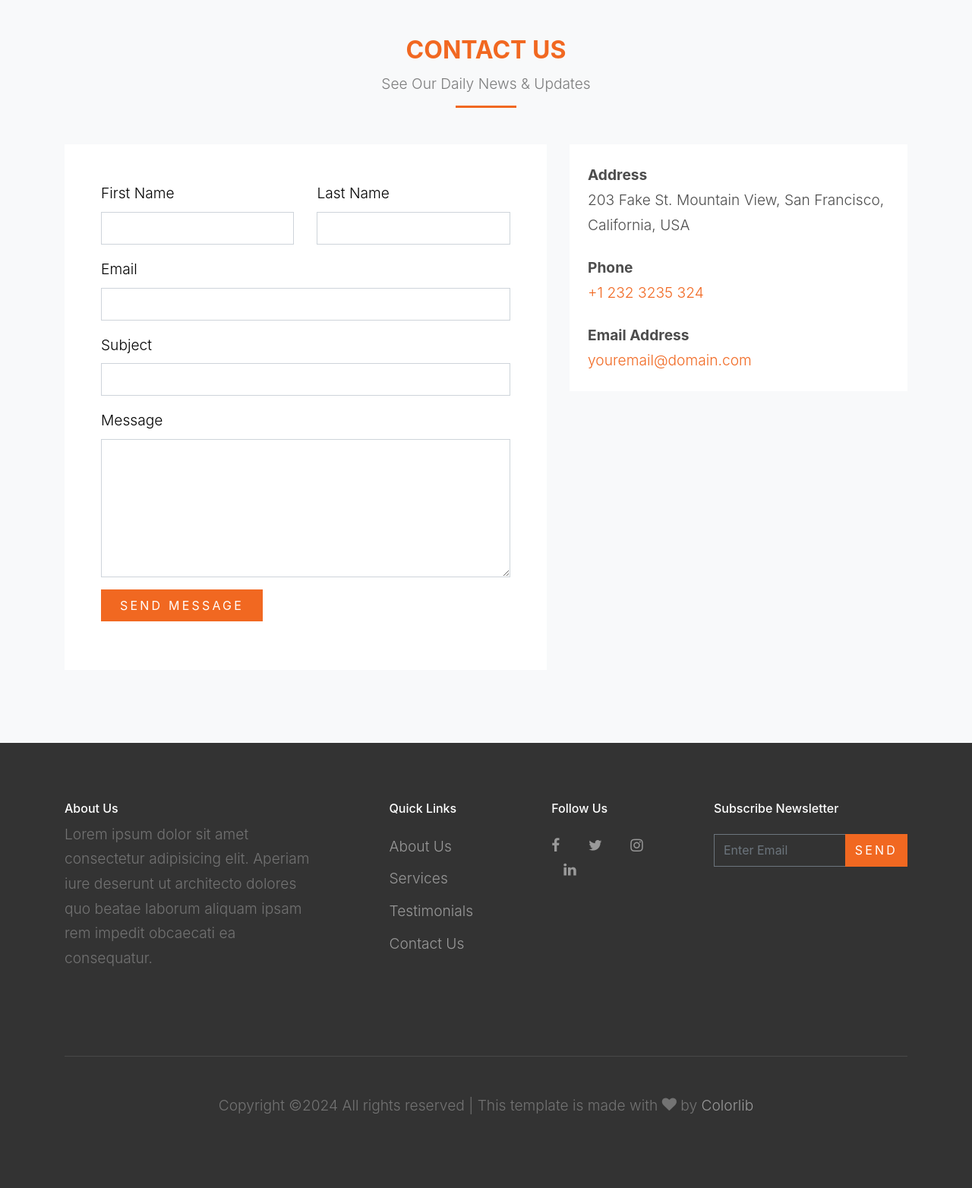
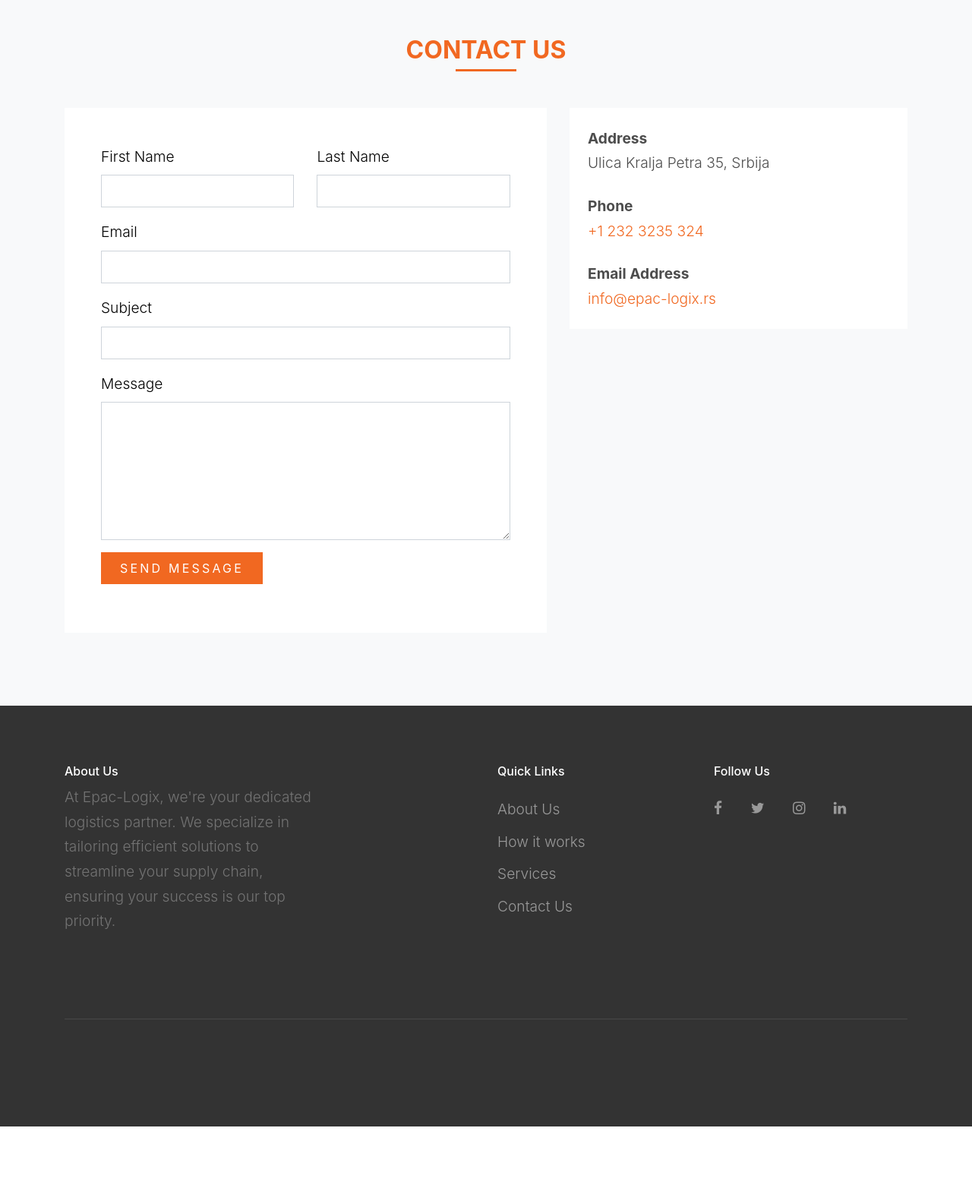
Before and after one commit to amtechweb/EpacLogix, a Flask app: page / in a window 1280 px wide. Shown: the part 4247-5811 px from the top of the page at 76% size. After the commit the page ends 5730 px from the top, so only its background shows below. Run offline with Flask 2, Linux system fonts and the light colour scheme; some libraries are stand-ins or nearby versions; some web fonts are replaced.

Commit message:
last commit

```diff
--- a/app.py
+++ b/app.py
@@ -1,4 +1,4 @@
-from flask import Flask, render_template, request, flash, redirect, send_file
+from flask import Flask, render_template, request, flash, redirect,url_for, send_file
 from flask_mail import Mail, Message
 from email_validator import validate_email, EmailNotValidError
 
@@ -17,7 +17,7 @@ app.config['MAIL_USE_SSL'] = True
 mail = Mail(app)
 
 
-@app.route("/")
+@app.route("/",methods=['GET'])
 def index():
     return render_template("index.html")
 
@@ -63,37 +63,40 @@ def sloadr():
 
 
 
-@app.route('/contact', methods=['GET', 'POST'])
+@app.route('/contact', methods=['POST'])
 def contact():
     if request.method == 'POST':
         # Process the form data
-        name = request.form['name']
+        fname = request.form['fname']
+        lname = request.form['lname']
         email = request.form['email']
-        mobile = request.form['mobile']
-        delivery_option = request.form['delivery_option']
-        special_note = request.form['special_note']
+        subject = request.form['subject']
+        message = request.form['message']
 
         try:
             # Validate email address
             v = validate_email(email)
-            email = v.email
+            email = v.normalized if v else None
 
+            if not email:
+                raise EmailNotValidError("Invalid email address")
             # Send the email
-            msg = Message('Nov obrazec - spletna stran',
-                          sender=('LeLog-spletna stran', 'contact.form2307@gmail.com'),
-                          recipients=['info@le-log.si'])
-            msg.body = f"Name: {name}\nEmail: {email}\nMobile: {mobile}\nDelivery Option: {delivery_option}\nSpecial Note: {special_note}"
+            msg = Message('New Form from website',
+                          sender=('Epac-logix website', 'contact.form2307@gmail.com'),
+                          recipients=['amefis1991@gmail.com'])
+            msg.body = f"Name: {fname} {lname}\nEmail: {email}\n\nMessage:\n{message}"
             mail.send(msg)
 
             success_message = 'Thank you for your message!'
+            print("Success message flashed:", success_message)
             flash(success_message, 'success')
-            return redirect('/')
+            return redirect(url_for('index'))
         except EmailNotValidError:
             flash('Please enter a valid email address.', 'error')
         except Exception as e:
             flash(f"An error occurred: {str(e)}", 'error')
 
-    return render_template('/')
+    return render_template('index.html')
 
 
 if __name__ == '__main__':
--- a/static/css/style.css
+++ b/static/css/style.css
@@ -5,6 +5,8 @@ body {
 	font-weight: 300;
 	font-size: 1.2rem;
 }
+
+
 
 ::-moz-selection {
 	background: #000;
--- a/templates/index.html
+++ b/templates/index.html
@@ -32,7 +32,22 @@
 
 
   </head>
+      {% with messages = get_flashed_messages(with_categories=true) %}
+        {% for category, message in messages %}
+            {% if category == 'success' %}
+                <div class="alert alert-success" role="alert">
+                    {{ message }}
+                </div>
+            {% elif category == 'error' %}
+                <div class="alert alert-danger" role="alert">
+                    {{ message }}
+                </div>
+            {% endif %}
+        {% endfor %}
+    {% endwith %}
   <body data-spy="scroll" data-target=".site-navbar-target" data-offset="200">
+
+
 
   <!-- <div class="site-wrap"> -->
 
@@ -57,7 +72,7 @@
             <nav class="site-navigation position-relative text-right" role="navigation">
 
               <ul class="site-menu js-clone-nav mx-auto d-none d-lg-block">
-                <li><a href="#section-home" class="nav-link">Home</a></li>
+                <li><a href="/" class="nav-link">Home</a></li>
                 <li class="has-children">
                   <a href="#section-about" class="nav-link">About Us</a>
                   <ul class="dropdown">
@@ -65,7 +80,7 @@
                   </ul>
                 </li>
                 <li><a href="#section-services" class="nav-link">Services</a></li>
-                <li><a href="#section-blog" class="nav-link">Our numbers</a></li>
+                <li><a href="#section-blog" class="nav-link">Case Studies</a></li>
                 <li><a href="#section-testimonials" class="nav-link">Testimonials</a></li>
                 <li><a href="#section-contact" class="nav-link">Contact</a></li>
               </ul>
@@ -242,12 +257,12 @@ Epac-logicx is at the forefront of redefining logistics solutions in Serbia. Spe
       <div class="container ">
         <div class="row justify-content-center mb-5">
           <div class="col-md-7 text-center border-primary">
-            <h2 class="font-weight-light text-primary">Epac-logix numbers</h2>
+            <h2 class="font-weight-light text-primary">Case Studies</h2>
           </div>
         </div>
-             <div class="container" data-aos="fade-up" data-aos-delay="300">
+             <div class="container" data-aos="fade-up" data-aos-delay="200">
     <div class="row g-3">
-        <div class="col-12 col-md-4 wow fadeInUp" data-wow-delay="0.2s">
+        <div class="col-12 col-md-4">
             <div class="bg-primary p-4 text-center rounded-3">
                 <i class="fa fa-truck fa-2x text-white  mb-3"></i>
                 <h2  class="text-white mb-2" data-toggle="counter-up">17.289</h2>
@@ -346,41 +361,39 @@ Epac-logicx is at the forefront of redefining logistics solutions in Serbia. Spe
         <div class="row justify-content-center mb-5">
           <div class="col-md-7 text-center border-primary">
             <h2 class="font-weight-light text-primary">Contact Us</h2>
-            <p class="color-black-opacity-5">See Our Daily News &amp; Updates</p>
           </div>
         </div>
         <div class="row">
           <div class="col-md-7 mb-5">
 
 
-
-            <form action="#" class="p-5 bg-white">
-
-
+   <div id="success-message" style="display: none;" class="alert alert-success" role="alert">
+        <!-- Success message will be displayed here -->
+    </div>
+    <!-- index.html -->
+<form method="post" action="/contact" class="p-5 bg-white">
   <div class="row form-group">
     <div class="col-md-6 mb-3 mb-md-0">
       <label class="text-black" for="fname">First Name</label>
-                  <input type="text" id="fname" class="form-control">
+      <input type="text" id="fname" name="fname" class="form-control">
     </div>
     <div class="col-md-6">
       <label class="text-black" for="lname">Last Name</label>
-                  <input type="text" id="lname" class="form-control">
+      <input type="text" id="lname" name="lname" class="form-control">
     </div>
   </div>
 
   <div class="row form-group">
-
     <div class="col-md-12">
       <label class="text-black" for="email">Email</label>
-                  <input type="email" id="email" class="form-control">
+      <input type="email" id="email" name="email" class="form-control">
     </div>
   </div>
 
   <div class="row form-group">
-
     <div class="col-md-12">
       <label class="text-black" for="subject">Subject</label>
-                  <input type="subject" id="subject" class="form-control">
+      <input type="text" id="subject" name="subject" class="form-control">
     </div>
   </div>
 
@@ -396,21 +409,22 @@ Epac-logicx is at the forefront of redefining logistics solutions in Serbia. Spe
       <input type="submit" value="Send Message" class="btn btn-primary py-2 px-4 text-white">
     </div>
   </div>
+</form>
 
 
-            </form>
+
           </div>
           <div class="col-md-5">
 
             <div class="p-4 mb-3 bg-white">
               <p class="mb-0 font-weight-bold">Address</p>
-              <p class="mb-4">203 Fake St. Mountain View, San Francisco, California, USA</p>
+              <p class="mb-4"> Ulica Kralja Petra 35, Srbija</p>
 
               <p class="mb-0 font-weight-bold">Phone</p>
               <p class="mb-4"><a href="#">+1 232 3235 324</a></p>
 
               <p class="mb-0 font-weight-bold">Email Address</p>
-              <p class="mb-0"><a href="#">youremail@domain.com</a></p>
+              <a href="mailto:info@epac-logix.rs">info@epac-logix.rs</a>
 
             </div>
           </div>
@@ -426,17 +440,19 @@ Epac-logicx is at the forefront of redefining logistics solutions in Serbia. Spe
             <div class="row">
               <div class="col-md-5 mr-auto">
                 <h2 class="footer-heading">About Us</h2>
-                <p>Lorem ipsum dolor sit amet consectetur adipisicing elit. Aperiam iure deserunt ut architecto dolores quo beatae laborum aliquam ipsam rem impedit obcaecati ea consequatur.</p>
+                <p>At Epac-Logix, we're your dedicated logistics partner. We specialize in tailoring efficient solutions to streamline your supply chain, ensuring your success is our top priority.</p>
               </div>
 
-              <div class="col-md-3">
+              <div class="col-md-4">
                 <h2 class="footer-heading mb-4">Quick Links</h2>
                 <ul class="list-unstyled">
-                  <li><a href="#">About Us</a></li>
-                  <li><a href="#">Services</a></li>
-                  <li><a href="#">Testimonials</a></li>
-                  <li><a href="#">Contact Us</a></li>
+                  <li><a href="#section-about">About Us</a></li>
+                  <li><a href="#section-how-it-works">How it works</a></li>
+                  <li><a href="#section-services">Services</a></li>
+                  <li><a href="#section-contact">Contact Us</a></li>
                 </ul>
+              </div>
+            </div>
           </div>
            <div class="col-md-3">
                 <h2 class="footer-heading mb-4">Follow Us</h2>
@@ -446,26 +462,13 @@ Epac-logicx is at the forefront of redefining logistics solutions in Serbia. Spe
                 <a href="#" class="pl-3 pr-3"><span class="icon-linkedin"></span></a>
               </div>
         </div>
-          </div>
-          <div class="col-md-3">
-            <h2 class="footer-heading mb-4">Subscribe Newsletter</h2>
-            <form action="#" method="post">
-              <div class="input-group mb-3">
-                <input type="text" class="form-control border-secondary text-white bg-transparent" placeholder="Enter Email" aria-label="Enter Email" aria-describedby="button-addon2">
-                <div class="input-group-append">
-                  <button class="btn btn-primary text-white" type="button" id="button-addon2">Send</button>
-                </div>
-              </div>
-            </form>
-          </div>
-        </div>
         <div class="row pt-5 mt-5 text-center">
           <div class="col-md-12">
             <div class="border-top pt-5">
               <p>
             <!-- Link back to Colorlib can't be removed. Template is licensed under CC BY 3.0. -->
-            Copyright &copy;<script>document.write(new Date().getFullYear());</script> All rights reserved | This template is made with <i class="icon-heart" aria-hidden="true"></i> by <a href="https://colorlib.com" target="_blank" >Colorlib</a>
-            <!-- Link back to Colorlib can't be removed. Template is licensed under CC BY 3.0. -->
+            <!--Copyright &copy;<script>document.write(new Date().getFullYear());</script> All rights reserved | This template is made with <i class="icon-heart" aria-hidden="true"></i> by <a href="https://colorlib.com" target="_blank" >Colorlib</a>
+           Link back to Colorlib can't be removed. Template is licensed under CC BY 3.0. -->
             </p>
             </div>
           </div>
```
Lines whose indentation alone changed are shown as unchanged.
